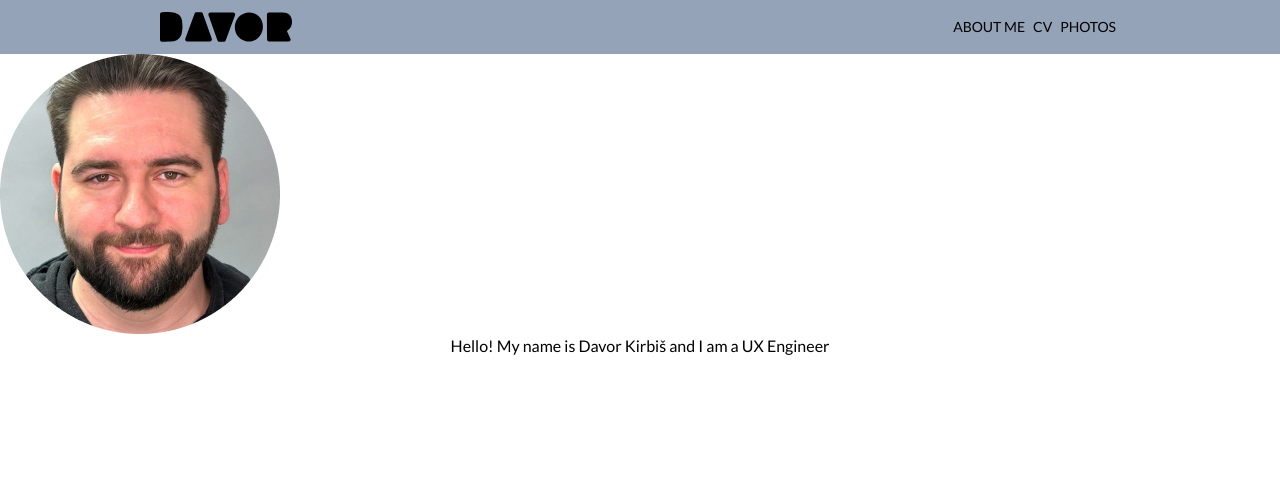
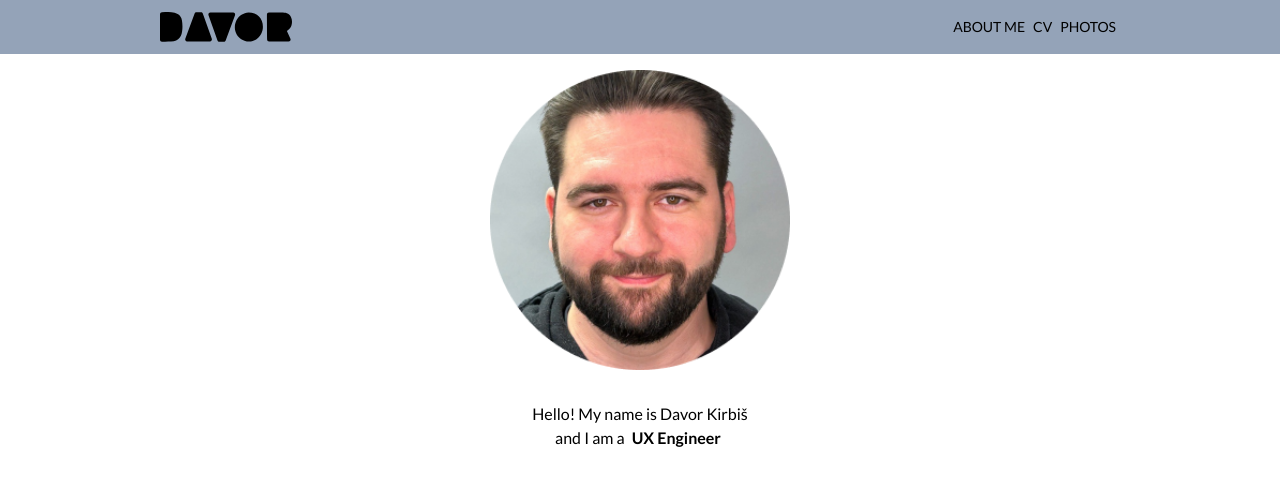
Before and after one commit to DKirbi/davorkirbis-website, a React (Vite) app: page / in a window 1280 px wide. Shown: the top 486 px of the page. Built offline with nearby package versions, Linux system fonts and the light colour scheme.

Commit message:
added react router for cv home and photos added some scss for links

```diff
--- a/src/index.scss
+++ b/src/index.scss
@@ -10,6 +10,21 @@
   padding: 54px 0;
   text-align: center;
   font-family: "Lato", "Helvetica", sans-serif;
+}
+
+a {
+  &:hover {
+    background-color: #932bbc;
+    color: #f5f5f5;
+  }
+  &.active {
+    text-decoration: underline;
+    text-decoration-color: #932bbc;
+    text-decoration-thickness: 3px;
+    &:hover {
+      text-decoration-color: white;
+    }
+  }
 }
 
 .lato-thin {
--- /dev/null
+++ b/src/routes/cv.tsx
@@ -0,0 +1,4 @@
+
+export const CV = () => {
+  return <div>This is about my CV now</div>;
+};
--- a/src/routes/home.tsx
+++ b/src/routes/home.tsx
@@ -1,12 +1,13 @@
 import Avatar from "../assets/Myself.png";
+import "./home.scss";
 
 export const Home = () => {
   return (
-    <div>
-      <div className="hero-page">
-        <img src={`${Avatar}`} alt="Me" />
-        <span>
-          Hello! My name is Davor Kirbiš and I am a <a href="#">UX Engineer</a>{" "}
+    <div className="pt-4 w-9/12 mx-auto">
+      <div className="hero-page flex flex-col justify-center items-center gap-8">
+        <img src={`${Avatar}`} alt="Me" className="h-[300px] w-[300px]" />
+        <span className="w-60 font-regular">
+          Hello! My name is Davor Kirbiš and I am a <a href="#"className="font-semibold px-1 py-1">UX Engineer</a>{" "}
         </span>
       </div>
     </div>
--- /dev/null
+++ b/src/routes/photos.tsx
@@ -0,0 +1,4 @@
+
+export const Photos = () => {
+    return <div>This is about my Photos now</div>;
+  };
```
Also changed, not shown: src/main.tsx (+10 -0 lines), src/routes/home.scss (added).
